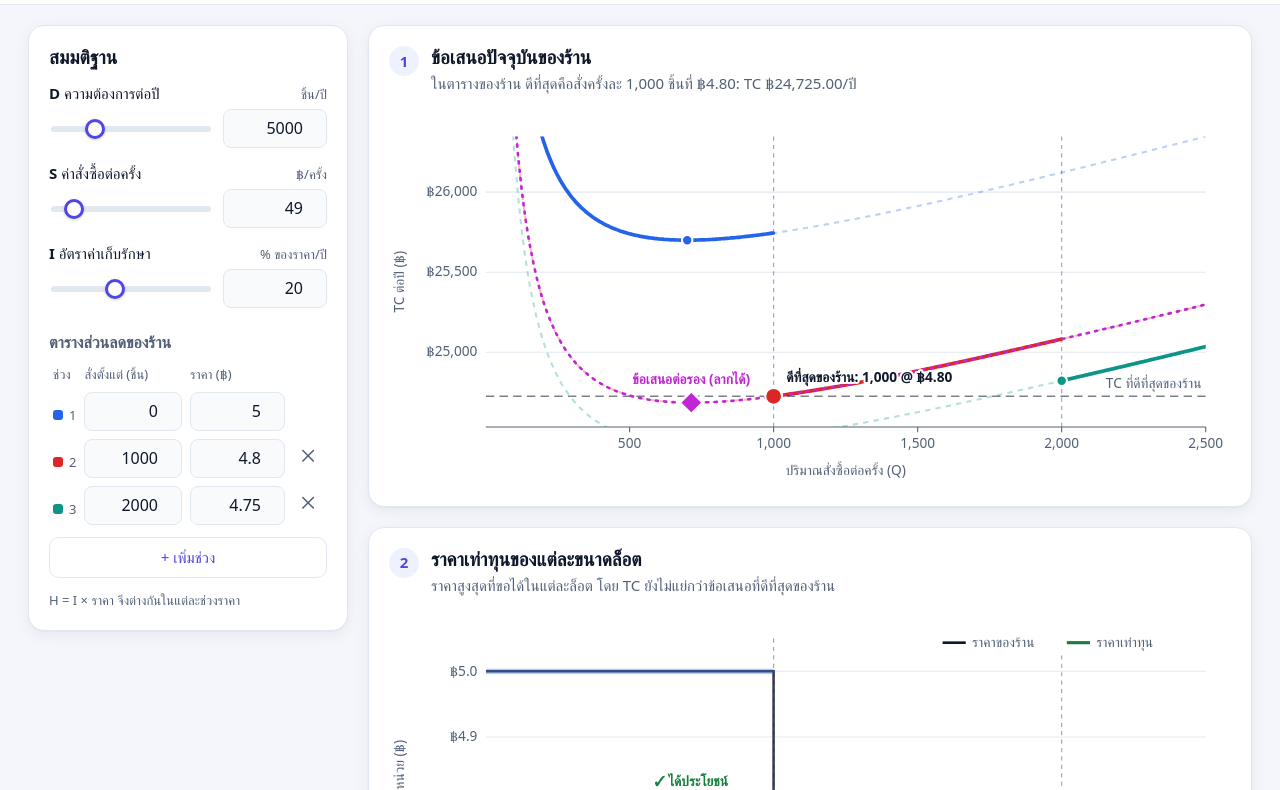
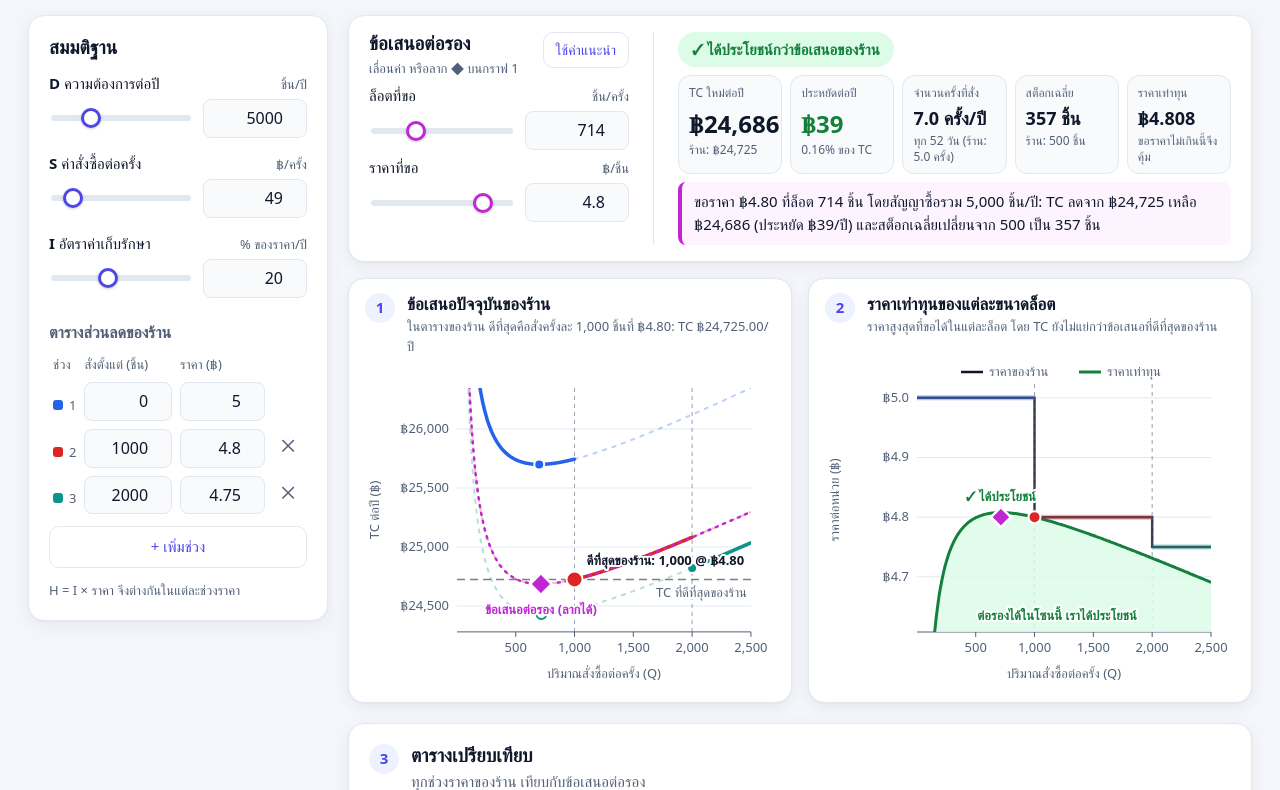
Before and after one commit to AD-XERLINE/QDM, a website with bundled scripts: page index.html in a window 1280 px wide. Shown: the part 77-867 px from the top of the page. Built offline with nearby package versions, Linux system fonts and the light colour scheme; a web font is replaced by a local one.

Commit message:
feat: fit proposal, results and both charts on one screen
Charts now draw at their on-screen size so text stays readable when
they sit side by side, and redraw when that size changes.

Co-Authored-By: Claude Opus 5.5 <noreply@anthropic.com>

```diff
--- a/index.html
+++ b/index.html
@@ -78,35 +78,14 @@
       <p class="hint">H = I × ราคา จึงต่างกันในแต่ละช่วงราคา</p>
     </aside>
 
-    <main class="cards">
-      <section class="card" aria-labelledby="c1-title">
+    <main class="workspace">
+      <div class="workbench">
+      <section class="card card-proposal" aria-labelledby="c3-title">
+        <div class="proposal-controls">
         <div class="card-head">
-          <span class="step">1</span>
-          <div>
-            <h2 id="c1-title">ข้อเสนอปัจจุบันของร้าน</h2>
-            <p class="sub" id="c1-sub"></p>
-          </div>
-        </div>
-        <svg id="tc-chart" class="chart" viewBox="0 0 800 360" preserveAspectRatio="xMidYMid meet"></svg>
-      </section>
-
-      <section class="card" aria-labelledby="c2-title">
-        <div class="card-head">
-          <span class="step">2</span>
-          <div>
-            <h2 id="c2-title">ราคาเท่าทุนของแต่ละขนาดล็อต</h2>
-            <p class="sub">ราคาสูงสุดที่ขอได้ในแต่ละล็อต โดย TC ยังไม่แย่กว่าข้อเสนอที่ดีที่สุดของร้าน</p>
-          </div>
-        </div>
-        <svg id="price-chart" class="chart" viewBox="0 0 800 360" preserveAspectRatio="xMidYMid meet"></svg>
-      </section>
-
-      <section class="card card-proposal" aria-labelledby="c3-title">
-        <div class="card-head">
-          <span class="step">3</span>
           <div>
             <h2 id="c3-title">ข้อเสนอต่อรอง</h2>
-            <p class="sub">เลื่อนล็อตและราคาที่จะขอ หรือลากจุด ◆ บนกราฟ 1</p>
+            <p class="sub">เลื่อนค่า หรือลาก ◆ บนกราฟ 1</p>
           </div>
           <button type="button" id="suggest" class="btn btn-ghost btn-sm">ใช้ค่าแนะนำ</button>
         </div>
@@ -136,22 +115,49 @@
           </div>
         </div>
 
-        <div aria-live="polite">
+        </div>
+        <div class="proposal-results" aria-live="polite">
           <div class="verdict" id="verdict"></div>
           <dl class="stats">
             <div class="stat stat-main"><dt>TC ใหม่ต่อปี</dt><dd id="out-tc"></dd><span class="meta" id="out-tc-meta"></span></div>
             <div class="stat stat-main"><dt id="out-saving-label">ประหยัดต่อปี</dt><dd id="out-saving"></dd><span class="meta" id="out-saving-meta"></span></div>
             <div class="stat"><dt>จำนวนครั้งที่สั่ง</dt><dd id="out-orders"></dd><span class="meta" id="out-orders-meta"></span></div>
             <div class="stat"><dt>สต็อกเฉลี่ย</dt><dd id="out-inv"></dd><span class="meta" id="out-inv-meta"></span></div>
-            <div class="stat"><dt>ราคาเท่าทุนที่ล็อตนี้</dt><dd id="out-be"></dd><span class="meta">ขอราคาไม่เกินนี้จึงคุ้ม</span></div>
+            <div class="stat"><dt>ราคาเท่าทุน</dt><dd id="out-be"></dd><span class="meta">ขอราคาไม่เกินนี้จึงคุ้ม</span></div>
           </dl>
           <p class="summary" id="summary"></p>
         </div>
       </section>
 
+        <div class="charts">
+          <section class="card" aria-labelledby="c1-title">
+            <div class="card-head">
+              <span class="step">1</span>
+              <div>
+                <h2 id="c1-title">ข้อเสนอปัจจุบันของร้าน</h2>
+                <p class="sub" id="c1-sub"></p>
+              </div>
+            </div>
+            <svg id="tc-chart" class="chart" viewBox="0 0 800 360" preserveAspectRatio="xMidYMid meet"></svg>
+          </section>
+
+          <section class="card" aria-labelledby="c2-title">
+            <div class="card-head">
+              <span class="step">2</span>
+              <div>
+                <h2 id="c2-title">ราคาเท่าทุนของแต่ละขนาดล็อต</h2>
+                <p class="sub">ราคาสูงสุดที่ขอได้ในแต่ละล็อต โดย TC ยังไม่แย่กว่าข้อเสนอที่ดีที่สุดของร้าน</p>
+              </div>
+            </div>
+            <svg id="price-chart" class="chart" viewBox="0 0 800 360" preserveAspectRatio="xMidYMid meet"></svg>
+          </section>
+
+        </div>
+      </div>
+
       <section class="card card-wide" aria-labelledby="c4-title">
         <div class="card-head">
-          <span class="step">4</span>
+          <span class="step">3</span>
           <div>
             <h2 id="c4-title">ตารางเปรียบเทียบ</h2>
             <p class="sub">ทุกช่วงราคาของร้าน เทียบกับข้อเสนอต่อรอง</p>
--- a/js/app.js
+++ b/js/app.js
@@ -206,6 +206,11 @@ function drawCharts(v) {
   pendingView = v;
 }
 
+// Charts draw at their on-screen size, so redraw when that size changes.
+const chartResize = new ResizeObserver(() => { if (view) drawCharts(view); });
+chartResize.observe($('tc-chart'));
+chartResize.observe($('price-chart'));
+
 function render() {
   const { ok, errors } = validate(state);
   showErrors(errors);
--- a/js/charts.js
+++ b/js/charts.js
@@ -1,9 +1,16 @@
 // SVG charts. Pure helpers are exported for tests; render functions touch the DOM only when called.
 import { tc, breakEvenPrice } from './model.js';
 
-const W = 800, H = 360;
 const M = { top: 28, right: 24, bottom: 56, left: 92 };
-const X0 = M.left, X1 = W - M.right, Y0 = M.top, Y1 = H - M.bottom;
+// Drawing size follows the SVG's on-screen box so text stays 13px at any width.
+let W = 800, H = 360, X0, X1, Y0, Y1;
+function fit(svg) {
+  W = Math.max(280, Math.round(svg.clientWidth) || 800);
+  H = Math.max(240, Math.round(svg.clientHeight) || 360);
+  X0 = M.left; X1 = W - M.right; Y0 = M.top; Y1 = H - M.bottom;
+  svg.setAttribute('viewBox', `0 0 ${W} ${H}`);
+}
+fit({ clientWidth: 0, clientHeight: 0, setAttribute() {} });
 const SAMPLES = 200;
 const NS = 'http://www.w3.org/2000/svg';
 
@@ -28,7 +35,7 @@ export function tcYDomain(view, xMax) {
   const lo = Math.min(tcBest, view.proposal.cost.total);
   let span = Math.max(...totals, view.proposal.cost.total) - lo;
   if (span <= 0) span = lo * 0.01;
-  return [lo - 0.15 * span, tcBest + 1.6 * span];
+  return [lo - 0.4 * span, tcBest + 1.6 * span]; // room below the lines for labels
 }
 
 function niceTicks(lo, hi, count = 5) {
@@ -141,6 +148,7 @@ function ensureTcChart(svg) {
 
 export function renderTcChart(svg, view, onDragQ) {
   const s = ensureTcChart(svg);
+  fit(svg);
   const { params, results, best, qn, pn, proposal } = view;
   const xMax = xMaxFor(view);
   const xs = linearScale([1, xMax], [X0, X1]);
@@ -166,7 +174,7 @@ export function renderTcChart(svg, view, onDragQ) {
   // best TC reference line
   const yb = ys.to(best.cost.total);
   plot.append(el('line', { x1: X0, x2: X1, y1: yb, y2: yb }, 'stroke:var(--text);stroke-width:1.5;stroke-dasharray:8 5;opacity:.55'));
-  g.append(text(X1 - 4, yb - 8, 'TC ที่ดีที่สุดของร้าน', { 'text-anchor': 'end' }));
+  g.append(text(X1 - 4, yb + 18, 'TC ที่ดีที่สุดของร้าน', { 'text-anchor': 'end' }));
 
   // proposal curve at the asked price
   plot.append(el('path', { d: pathFor(q => tc(q, pn, params).total, 1, xMax, xs, ys), fill: 'none' },
@@ -200,7 +208,9 @@ export function renderTcChart(svg, view, onDragQ) {
   s.handle.setAttribute('transform', `translate(${px.toFixed(1)},${py.toFixed(1)})`);
   const labelX = Math.max(X0 + 70, Math.min(X1 - 70, px));
   s.label.setAttribute('x', labelX.toFixed(1));
-  s.label.setAttribute('y', (py + (py > Y1 - 40 ? -18 : 30)).toFixed(1));
+  // put the label on the side away from the best-offer line, where the other labels sit
+  const above = py < yb ? py - Y0 > 24 : py > Y1 - 40;
+  s.label.setAttribute('y', (py + (above ? -18 : 30)).toFixed(1));
 
   svg.setAttribute('aria-label',
     `กราฟ TC: ข้อเสนอที่ดีที่สุดของร้านคือ ${fmt(best.qty)} ชิ้นที่ ฿${fmt(best.price, 2)} TC ฿${fmt(best.cost.total)}; ` +
@@ -209,6 +219,7 @@ export function renderTcChart(svg, view, onDragQ) {
 
 // ---------- chart 2: break-even price vs Q ----------
 export function renderPriceChart(svg, view) {
+  fit(svg);
   const { params, tiers, results, best, qn, pn, proposal } = view;
   const xMax = xMaxFor(view);
   const xs = linearScale([1, xMax], [X0, X1]);
--- a/styles.css
+++ b/styles.css
@@ -21,6 +21,7 @@
   --radius: 16px;
   --shadow: 0 1px 2px rgb(15 23 42 / 0.04), 0 4px 16px rgb(15 23 42 / 0.06);
   --gap: 20px;
+  --top-h: 72px;
   color-scheme: light;
 }
 
@@ -45,7 +46,7 @@ h3 { font-size: 16px; font-weight: 600; margin: 24px 0 8px; color: var(--muted);
 /* Header */
 .topbar {
   display: flex; align-items: center; justify-content: space-between; gap: 16px;
-  padding: 16px 28px; background: var(--surface); border-bottom: 1px solid var(--border);
+  height: var(--top-h); padding: 0 28px; background: var(--surface); border-bottom: 1px solid var(--border);
   position: sticky; top: 0; z-index: 10;
 }
 .brand { display: flex; align-items: center; gap: 12px; }
@@ -75,24 +76,24 @@ h3 { font-size: 16px; font-weight: 600; margin: 24px 0 8px; color: var(--muted);
   padding: var(--gap) 28px; max-width: 1480px; margin: 0 auto; align-items: start;
 }
 .panel {
-  position: sticky; top: 92px; background: var(--surface); border: 1px solid var(--border);
+  position: sticky; top: calc(var(--top-h) + var(--gap)); background: var(--surface); border: 1px solid var(--border);
   border-radius: var(--radius); box-shadow: var(--shadow); padding: 20px;
-  max-height: calc(100vh - 112px); overflow-y: auto;
+  max-height: calc(100vh - var(--top-h) - 2 * var(--gap)); overflow-y: auto;
 }
 .panel > h2 { margin-bottom: 12px; }
-.cards { display: grid; grid-template-columns: minmax(0, 1fr); gap: var(--gap); }
+.workspace, .workbench, .charts { display: grid; grid-template-columns: minmax(0, 1fr); gap: var(--gap); min-width: 0; }
+.charts .card { display: flex; flex-direction: column; }
 .card {
   background: var(--surface); border: 1px solid var(--border); border-radius: var(--radius);
   box-shadow: var(--shadow); padding: 20px; min-width: 0;
 }
-.card-proposal, .card-wide { grid-column: 1 / -1; }
 .card-head { display: flex; align-items: flex-start; gap: 12px; margin-bottom: 12px; }
 .step {
   flex: none; display: grid; place-items: center; width: 30px; height: 30px; border-radius: 50%;
   background: var(--accent-soft); color: var(--accent); font-weight: 700; font-size: 15px;
 }
 .sub { margin: 2px 0 0; color: var(--muted); font-size: 15px; }
-.chart { display: block; width: 100%; height: auto; }
+.chart { display: block; width: 100%; height: 360px; }
 
 /* Fields */
 .field { margin-bottom: 14px; }
@@ -141,6 +142,7 @@ input[type=range]::-moz-range-thumb {
 
 /* Proposal */
 .proposal-inputs { display: grid; grid-template-columns: 1fr 1fr; gap: 8px 28px; }
+.card-proposal .field { margin-bottom: 6px; }
 .verdict {
   display: inline-flex; align-items: center; gap: 8px; margin: 4px 0 12px;
   padding: 6px 14px; border-radius: 999px; font-weight: 600; font-size: 15px;
@@ -185,6 +187,36 @@ input[type=range]::-moz-range-thumb {
 .chart .grid { stroke: var(--border); stroke-width: 1; }
 .chart .drag { cursor: ew-resize; touch-action: none; }
 
+/* Wide screens: proposal, results and both charts share one screen; only the panel and table scroll. */
+@media (min-width: 1200px) {
+  .layout { grid-template-columns: 300px minmax(0, 1fr); }
+  .workbench {
+    /* fills the screen; on short screens keeps charts readable and lets the page scroll a little */
+    height: max(660px, calc(100vh - var(--top-h) - 2 * var(--gap)));
+    grid-template-rows: auto minmax(0, 1fr); gap: 16px;
+  }
+  .card-proposal {
+    display: grid; grid-template-columns: minmax(260px, 0.7fr) minmax(0, 2fr); gap: 0 24px; padding: 16px 20px;
+  }
+  .card-proposal .card-head { margin-bottom: 6px; }
+  .proposal-inputs { grid-template-columns: minmax(0, 1fr); gap: 0; }
+  .proposal-results { border-left: 1px solid var(--border); padding-left: 24px; }
+  .verdict { margin: 0 0 8px; }
+  .stats { grid-template-columns: repeat(5, minmax(0, 1fr)); gap: 8px; }
+  .stat { padding: 8px 10px; }
+  .stat dd { font-size: 18px; }
+  .stat-main dd { font-size: 24px; }
+  .stat .meta { font-size: 12px; line-height: 1.35; }
+  .stat dt { font-size: 12px; white-space: nowrap; overflow: hidden; text-overflow: ellipsis; }
+  .card-proposal .sub { font-size: 13px; }
+  .summary { margin-top: 8px; padding: 8px 12px; font-size: 15px; }
+  .charts { grid-template-columns: repeat(2, minmax(0, 1fr)); gap: 16px; min-height: 0; }
+  .charts .card { min-height: 0; padding: 14px 16px; }
+  .charts .card-head { margin-bottom: 4px; }
+  .charts h2 { font-size: 17px; }
+  .charts .sub { font-size: 13px; }
+  .charts .chart { flex: 1; min-height: 0; height: auto; }
+}
 @media (max-width: 1180px) {
   .stats { grid-template-columns: repeat(3, minmax(0, 1fr)); }
 }
```
